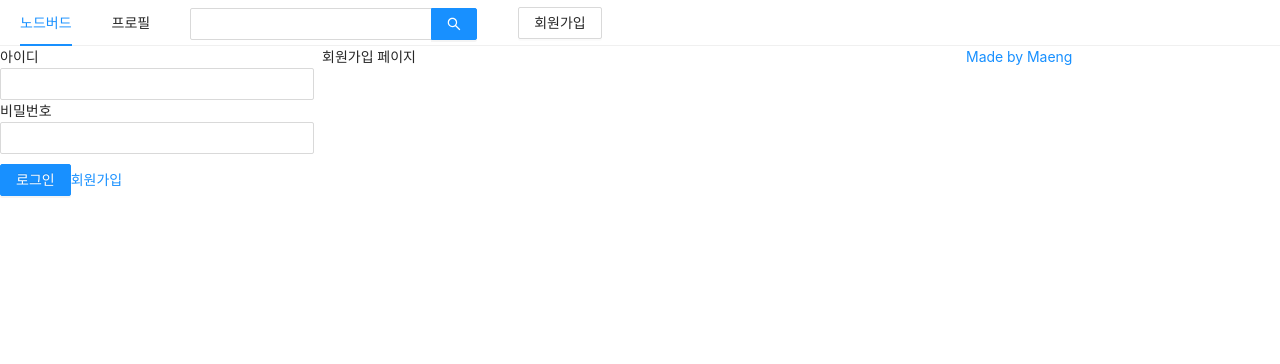
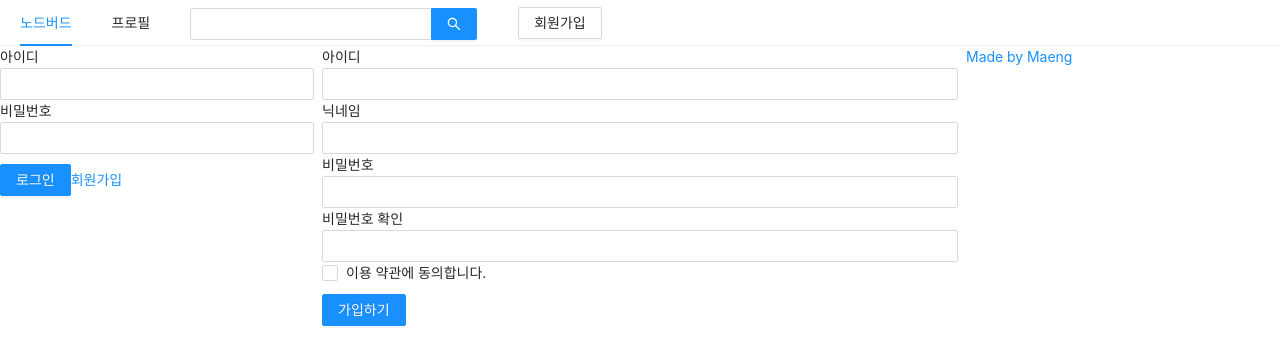
Before and after one commit to maeng2418/MaengTwit, a Next.js app in the folder frontend/: page /signup in a window 1280 px wide. Shown: the top 364 px of the page. Built offline with nearby package versions, Linux system fonts and the light colour scheme.

Commit message:
[style] 회원가입 페이지 디자인

```diff
--- a/frontend/pages/signup.tsx
+++ b/frontend/pages/signup.tsx
@@ -1,16 +1,104 @@
-import React from 'react';
+/** @jsxImportSource @emotion/react */
+import { useState, useCallback } from 'react';
 import { NextPage } from 'next';
 import Head from 'next/head';
 import { AppLayout } from 'components';
+import { Form, Input, Checkbox, Button } from 'antd';
+import { useInput } from 'hooks';
+import { css } from '@emotion/react';
 
 const Signup: NextPage = () => {
+  const errorStyle = css`
+    color: red;
+  `;
+  const submitButtonWrapperStyle = css`
+    margin-top: 10px;
+  `;
+  const [id, onChangeId] = useInput('');
+  const [nickname, onChangeNickname] = useInput('');
+
+  const [password, onChangePassword] = useInput('');
+  const [passwordCheck, setPasswordCheck] = useState('');
+  const [passwordError, setPasswordError] = useState(false);
+
+  const onChangePasswordCheck = useCallback(
+    (e) => {
+      setPasswordCheck(e.target.value);
+      setPasswordError(e.target.value !== password);
+    },
+    [password],
+  );
+
+  const [term, setTerm] = useState(false);
+  const [termError, setTermError] = useState(false);
+
+  const onChangeTerm = useCallback((e) => {
+    setTerm(e.target.checked);
+    setTermError(false);
+  }, []);
+
+  const onSubmit = useCallback(() => {
+    if (password !== passwordCheck) {
+      return setPasswordError(true);
+    }
+    if (!term) {
+      return setTermError(true);
+    }
+    console.log(`${id}: ${nickname}님 가입 완료!`);
+  }, [password, passwordCheck, term]);
+
   return (
     <>
       <Head>
         <title>회원가입 | MaengTwit</title>
       </Head>
       <AppLayout>
-        <div>회원가입 페이지</div>
+        <Form onFinish={onSubmit}>
+          <div>
+            <label htmlFor="user-id">아이디</label>
+            <br />
+            <Input name="user-id" value={id} required onChange={onChangeId} />
+          </div>
+          <div>
+            <label htmlFor="user-nickname">닉네임</label>
+            <br />
+            <Input name="user-nickname" value={nickname} required onChange={onChangeNickname} />
+          </div>
+          <div>
+            <label htmlFor="user-password">비밀번호</label>
+            <br />
+            <Input
+              name="user-password"
+              type="password"
+              value={password}
+              required
+              onChange={onChangePassword}
+            />
+          </div>
+          <div>
+            <label htmlFor="user-password-check">비밀번호 확인</label>
+            <br />
+            <Input
+              name="user-password-chekc"
+              type="password"
+              value={passwordCheck}
+              required
+              onChange={onChangePasswordCheck}
+            />
+            {passwordError && <div css={errorStyle}>비밀번호가 일치하지 않습니다.</div>}
+            <div>
+              <Checkbox name="user-term" checked={term} onChange={onChangeTerm}>
+                이용 약관에 동의합니다.
+              </Checkbox>
+              {termError && <div css={errorStyle}>이용약관에 동의하셔야 합니다.</div>}
+            </div>
+            <div css={submitButtonWrapperStyle}>
+              <Button type={'primary'} htmlType={'submit'}>
+                가입하기
+              </Button>
+            </div>
+          </div>
+        </Form>
       </AppLayout>
     </>
   );
```
